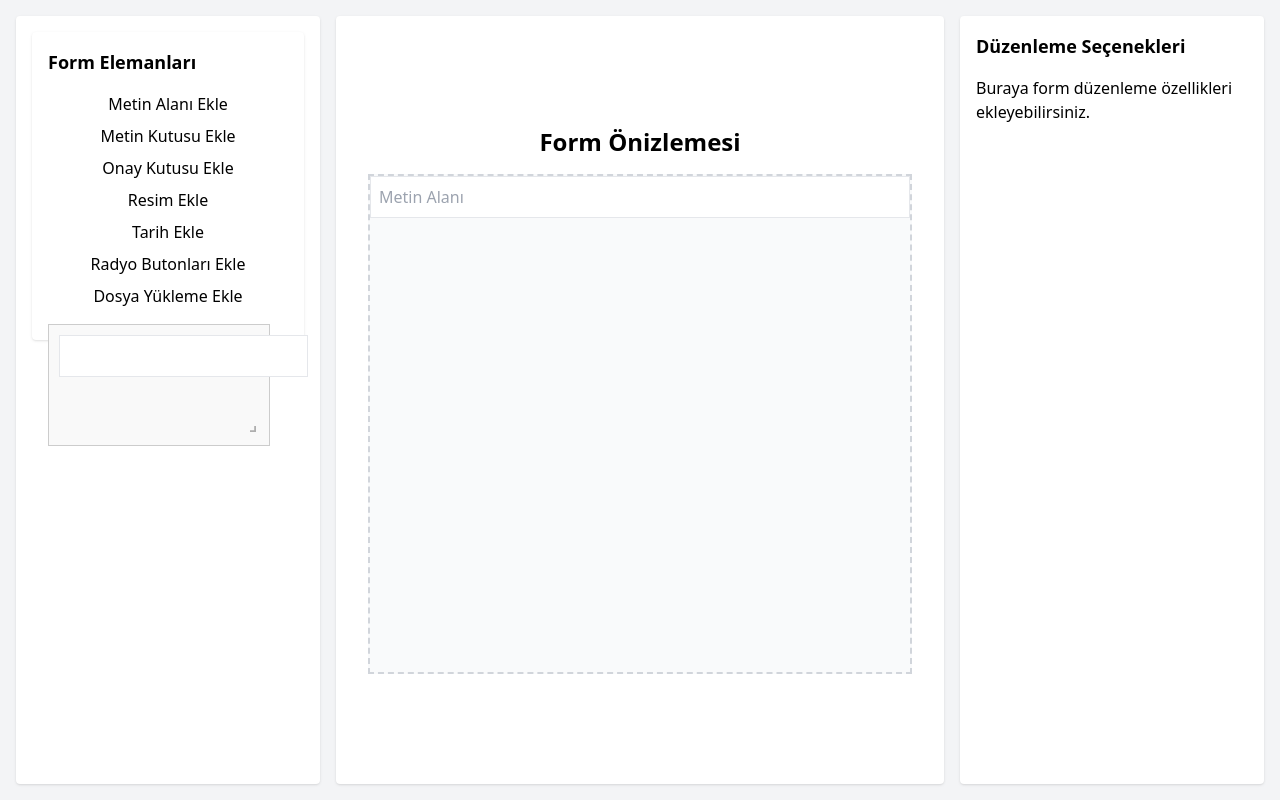
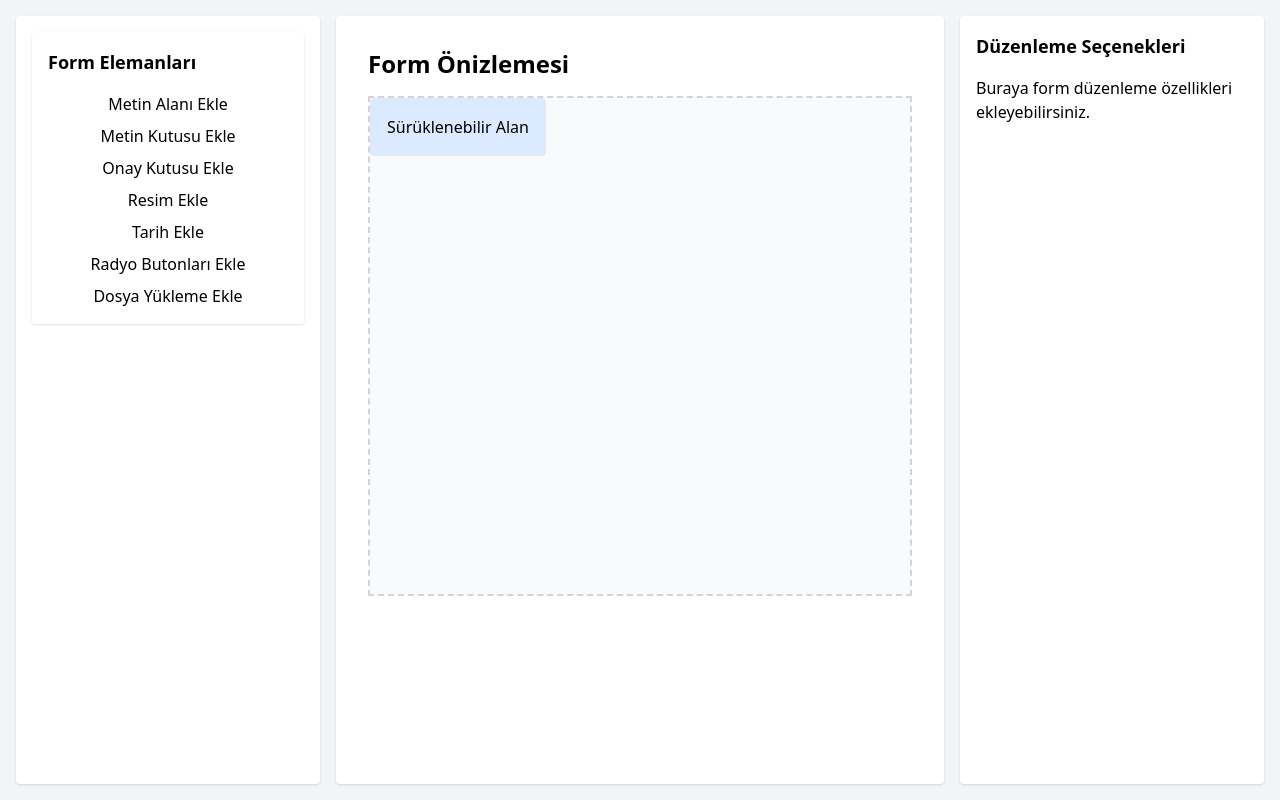
Before and after one commit to Furkan-Yildirim45/custom_form_builder, a Next.js app: page /pages/home in a window 1280 px wide. Both pictures are taken after a click on the button "Metin Alanı Ekle". Built offline with nearby package versions, Linux system fonts and the light colour scheme.

Commit message:
şuanda component konumunu ayarlama işlemi oldu. şimdi diğer işlemler olucak.

```diff
--- a/app/components/draggable_field/page.tsx
+++ b/app/components/draggable_field/page.tsx
@@ -1,108 +1,64 @@
-import React, { useRef } from 'react';
-import { useDrag } from 'react-dnd';
-import { ResizableBox } from 'react-resizable';
-import 'react-resizable/css/styles.css';
+import React, { useState, useRef } from "react";
+import { useDrag, useDrop } from "react-dnd";
 
-const DraggableField: React.FC<{ field: Field; moveField: (id: number, x: number, y: number) => void, handleFieldChange: (id: number, key: keyof Field, value: string) => void }> = ({ field, moveField, handleFieldChange }) => {
-    const ref = useRef<HTMLDivElement>(null); // ref'i useRef ile oluşturuyoruz
+interface DraggableFieldProps {
+  field: any;
+  moveField: (id: number, x: number, y: number) => void;
+  updateField: (id: number, updatedData: Partial<any>) => void;
+}
 
-    const [, drag] = useDrag(() => ({
-        type: 'FIELD',
-        item: field,
-        end: (item, monitor) => {
-            const delta = monitor.getDifferenceFromInitialOffset()!;
-            const x = field.x + delta.x;
-            const y = field.y + delta.y;
-            moveField(field.id, x, y);
-        }
-    }));
+const DraggableField: React.FC<DraggableFieldProps> = ({
+  field,
+  moveField,
+  updateField,
+}) => {
+  const [position, setPosition] = useState({ x: field.x || 0, y: field.y || 0 });
+  const ref = useRef<HTMLDivElement>(null);
 
-    // Drag işlevini ref'e bağlamak
-    drag(ref);
+  // Sürükleme için useDrag hook'u
+  const [, connectDrag] = useDrag({
+    type: "field",
+    item: { id: field.id, initialX: position.x, initialY: position.y }, // İlk pozisyonu da ilet
+  });
 
-    function renderField(field: Field): React.ReactNode {
-        switch (field.type) {
-            case 'text':
-                return (
-                    <input
-                        type="text"
-                        value={field.value}
-                        onChange={(e) => handleFieldChange(field.id, 'value', e.target.value)}
-                        className="p-2 border"
-                    />
-                );
-            case 'textarea':
-                return (
-                    <textarea
-                        value={field.value}
-                        onChange={(e) => handleFieldChange(field.id, 'value', e.target.value)}
-                        className="p-2 border"
-                    />
-                );
-            case 'checkbox':
-                return (
-                    <input
-                        type="checkbox"
-                        checked={field.value === 'true'}
-                        onChange={(e) => handleFieldChange(field.id, 'value', e.target.checked ? 'true' : 'false')}
-                    />
-                );
-            case 'image':
-                return <input type="file" onChange={(e) => handleFieldChange(field.id, 'value', e.target.value)} />;
-            case 'date':
-                return (
-                    <input
-                        type="date"
-                        value={field.value}
-                        onChange={(e) => handleFieldChange(field.id, 'value', e.target.value)}
-                        className="p-2 border"
-                    />
-                );
-            case 'radio':
-                return (
-                    <div>
-                        {field.options?.map((option, index) => (
-                            <div key={index}>
-                                <input
-                                    type="radio"
-                                    name={`radio-${field.id}`}
-                                    value={option}
-                                    checked={field.value === option}
-                                    onChange={(e) => handleFieldChange(field.id, 'value', e.target.value)}
-                                />
-                                <label>{option}</label>
-                            </div>
-                        ))}
-                    </div>
-                );
-            case 'file':
-                return <input type="file" onChange={(e) => handleFieldChange(field.id, 'value', e.target.value)} />;
-            default:
-                return null;
-        }
-    }
+  // Bırakma için useDrop hook'u
+  const [, connectDrop] = useDrop({
+    accept: "field", // Bu öğeyi kabul ederiz
+    hover: (item: any, monitor) => {
+      const delta = monitor.getDifferenceFromInitialOffset();
+      if (delta) {
+        const newX = item.initialX + delta.x; // Sürükleme sırasında yeni X pozisyonu
+        const newY = item.initialY + delta.y; // Sürükleme sırasında yeni Y pozisyonu
+        setPosition({ x: newX, y: newY }); // Konumu güncelle
+      }
+    },
+    drop: (item: any, monitor) => {
+      const clientOffset = monitor.getClientOffset();
+      if (clientOffset) {
+        // Mouse bıraktığında final pozisyonu kaydet
+        moveField(item.id, clientOffset.x, clientOffset.y);
+      }
+    },
+  });
 
+  // Drag ve Drop bağlantılarını birleştir
+  connectDrag(ref);
+  connectDrop(ref);
 
-    return (
-        <div
-            ref={ref} // ref'i kullanıyoruz
-            style={{
-                position: 'absolute',
-                left: `${field.x}px`,
-                top: `${field.y}px`,
-                padding: '10px',
-                border: '1px solid #ccc',
-                background: '#f9f9f9',
-                cursor: 'move',
-                width: 'auto',
-                height: 'auto'
-            }}
-        >
-            <ResizableBox width={200} height={100} minConstraints={[100, 50]} maxConstraints={[300, 150]}>
-                {renderField(field)} {/* renderField fonksiyonunu kullanarak form elemanını render ediyoruz */}
-            </ResizableBox>
-        </div>
-    );
+  return (
+    <div
+      ref={ref}
+      style={{
+        position: "absolute",
+        left: position.x, // Güncellenmiş X pozisyonu
+        top: position.y,  // Güncellenmiş Y pozisyonu
+        cursor: "move",   // Sürükleme sırasında mouse pointer'ı
+      }}
+      className="p-4 bg-blue-100 border rounded"
+    >
+      {field.label || "Sürüklenebilir Alan"} {/* Alanın etiketini göster */}
+    </div>
+  );
 };
 
 export default DraggableField;
--- a/app/components/form_builder/page.tsx
+++ b/app/components/form_builder/page.tsx
@@ -1,8 +1,15 @@
-import React, { useState } from 'react';
-import { DndProvider } from 'react-dnd';
-import { HTML5Backend } from 'react-dnd-html5-backend';
-import 'react-resizable/css/styles.css';
-import DraggableField from '../draggable_field/page';
+"use client"
+import React, { useState } from "react";
+
+type FieldType = "text" | "textarea" | "checkbox" | "image" | "date" | "radio" | "file";
+
+interface Field {
+  id: number;
+  type: FieldType;
+  label: string;
+  value: string;
+  options?: string[];
+}
 
 const FormBuilder: React.FC<{ addFieldToPreview: (field: Field) => void }> = ({
   addFieldToPreview,
@@ -12,16 +19,16 @@ const FormBuilder: React.FC<{ addFieldToPreview: (field: Field) => void }> = ({
   const [isRadioOptionsVisible, setIsRadioOptionsVisible] = useState(false);
 
   const addField = (type: FieldType) => {
-    const newField: Field = { id: Date.now(), type, label: "", value: "", x: 0, y: 0 };
+    const newField: Field = { id: Date.now(), type, label: "", value: "" };
 
-    if (type === 'radio' && radioOptions.length > 0) {
+    if (type === "radio" && radioOptions.length > 0) {
       newField.options = radioOptions;
     }
 
     setFields([...fields, newField]);
     addFieldToPreview(newField);
 
-    if (type === 'radio') {
+    if (type === "radio") {
       setRadioOptions([]);
       setIsRadioOptionsVisible(false);
     }
@@ -32,32 +39,21 @@ const FormBuilder: React.FC<{ addFieldToPreview: (field: Field) => void }> = ({
   };
 
   const handleRadioOptionsChange = (e: React.ChangeEvent<HTMLInputElement>) => {
-    const options = e.target.value.split(',').map((option) => option.trim());
+    const options = e.target.value.split(",").map((option) => option.trim());
     setRadioOptions(options);
   };
 
-  // Drag and Drop için işlevler
-  const moveField = (id: number, x: number, y: number) => {
-    setFields((prevFields) =>
-      prevFields.map((field) =>
-        field.id === id ? { ...field, x, y } : field
-      )
-    );
-  };
-
   return (
-    // DndProvider ile FormBuilder'ı sarmalıyoruz
-    <DndProvider backend={HTML5Backend}>
     <div className="p-4 bg-white rounded shadow">
       <h2 className="text-lg font-bold mb-4">Form Elemanları</h2>
       <div className="flex flex-col space-y-2">
-          <button className="btn-primary" onClick={() => addField('text')}>Metin Alanı Ekle</button>
-          <button className="btn-primary" onClick={() => addField('textarea')}>Metin Kutusu Ekle</button>
-          <button className="btn-primary" onClick={() => addField('checkbox')}>Onay Kutusu Ekle</button>
-          <button className="btn-primary" onClick={() => addField('image')}>Resim Ekle</button>
-          <button className="btn-primary" onClick={() => addField('date')}>Tarih Ekle</button>
+        <button className="btn-primary" onClick={() => addField("text")}>Metin Alanı Ekle</button>
+        <button className="btn-primary" onClick={() => addField("textarea")}>Metin Kutusu Ekle</button>
+        <button className="btn-primary" onClick={() => addField("checkbox")}>Onay Kutusu Ekle</button>
+        <button className="btn-primary" onClick={() => addField("image")}>Resim Ekle</button>
+        <button className="btn-primary" onClick={() => addField("date")}>Tarih Ekle</button>
         <button className="btn-primary" onClick={() => setIsRadioOptionsVisible(true)}>Radyo Butonları Ekle</button>
-          <button className="btn-primary" onClick={() => addField('file')}>Dosya Yükleme Ekle</button>
+        <button className="btn-primary" onClick={() => addField("file")}>Dosya Yükleme Ekle</button>
 
         {isRadioOptionsVisible && (
           <div>
@@ -65,27 +61,14 @@ const FormBuilder: React.FC<{ addFieldToPreview: (field: Field) => void }> = ({
             <input type="text" placeholder="Seçenekleri girin" className="border p-2" onChange={handleRadioOptionsChange} />
             <button className="btn-primary mt-2" onClick={() => {
               setIsRadioOptionsVisible(false);
-                addField('radio');
+              addField("radio");
             }}>
               Seçenekleri Ekle
             </button>
           </div>
         )}
       </div>
-
-        {/* Form Elemanlarının Ön İzlemesi */}
-        <div className="mt-4 relative">
-          {fields.map((field) => (
-            <DraggableField
-              key={field.id}
-              field={field}
-              moveField={moveField}
-              handleFieldChange={handleFieldChange}  // handleFieldChange fonksiyonunu da buraya eklemeyi unutmayın
-            />
-          ))}
     </div>
-      </div>
-    </DndProvider>
   );
 };
 
--- a/app/pages/home/page.tsx
+++ b/app/pages/home/page.tsx
@@ -1,78 +1,57 @@
-"use client"
+"use client";
+
+import { useState } from "react";
+import { DndProvider } from "react-dnd";
+import { HTML5Backend } from "react-dnd-html5-backend";
 import FormBuilder from "@/app/components/form_builder/page";
-import { useState } from "react";
+import DraggableField from "@/app/components/draggable_field/page";
 
 interface HomePageProps {
-    onLogout: () => void; // Çıkış yapıldığında tetiklenecek fonksiyon
+    onLogout: () => void;
 }
 
 const HomePage: React.FC<HomePageProps> = ({ onLogout }) => {
     const [previewFields, setPreviewFields] = useState<any[]>([]);
 
     const addFieldToPreview = (field: any) => {
-        setPreviewFields((prevFields) => [...prevFields, field]);
+        setPreviewFields((prevFields) => [...prevFields, { ...field, x: 0, y: 0 }]);
     };
 
-    const handleImageChange = (id: number, e: React.ChangeEvent<HTMLInputElement>) => {
-        const file = e.target.files ? e.target.files[0] : null;
-        if (file) {
-            const updatedField = {
-                ...previewFields.find((field) => field.id === id),
-                value: URL.createObjectURL(file),
-            };
-            setPreviewFields(
-                previewFields.map((field) => (field.id === id ? updatedField : field))
+    const updateField = (id: number, updatedData: Partial<any>) => {
+        setPreviewFields((prevFields) =>
+            prevFields.map((field) =>
+                field.id === id ? { ...field, ...updatedData } : field
+            )
         );
-        }
     };
 
+    const moveField = (id: number, x: number, y: number) => {
+        console.log(`Moving field ${id} to x: ${x}, y: ${y}`); // Log
+        setPreviewFields((prevFields) =>
+          prevFields.map((field) =>
+            field.id === id ? { ...field, x, y } : field
+          )
+        );
+      };
+
+
     return (
+        <DndProvider backend={HTML5Backend}>
             <div className="h-screen grid grid-cols-[1fr_2fr_1fr] gap-4 p-4 bg-gray-100">
                 <div className="bg-white shadow rounded p-4">
                     <FormBuilder addFieldToPreview={addFieldToPreview} />
                 </div>
 
-            {/* Orta Panel - Form Önizlemesi */}
-            <div className="bg-white shadow rounded p-8 flex flex-col items-center justify-center">
+                <div className="bg-white shadow rounded p-8 relative">
                     <h1 className="text-2xl font-bold mb-4">Form Önizlemesi</h1>
-                <div className="w-full h-[500px] border-2 border-dashed border-gray-300 bg-gray-50">
-                    {previewFields.map((field, index) => (
-                        <div key={index} className="mb-4">
-                            {field.type === "text" && <input type="text" placeholder={field.label || "Metin Alanı"} className="border p-2 w-full mb-2" />}
-                            {field.type === "textarea" && <textarea placeholder={field.label || "Metin Kutusu"} className="border p-2 w-full mb-2" rows={3} />}
-                            {field.type === "checkbox" && <div className="flex items-center"><input type="checkbox" className="mr-2" /><span>{field.label || "Onay Kutusu"}</span></div>}
-                            {field.type === "image" && (
-                                <div>
-                                    <input
-                                        type="file"
-                                        className="mb-2"
-                                        accept="image/*"
-                                        onChange={(e) => handleImageChange(field.id, e)}
+                    <div className="w-full h-[500px] border-2 border-dashed border-gray-300 bg-gray-50 relative">
+                        {previewFields.map((field) => (
+                            <DraggableField
+                                key={field.id}
+                                field={field}
+                                moveField={moveField}
+                                updateField={updateField}
                             />
-                                    {field.value && (
-                                        <div className="mt-2">
-                                            <img
-                                                src={field.value}
-                                                alt="Uploaded"
-                                                style={{ maxWidth: "100%", height: "auto" }}
-                                            />
-                                        </div>
-                                    )}
-                                </div>
-                            )}
-                            {field.type === "date" && <input type="date" className="mb-2 border p-2 w-full" />}
-                            {field.type === "radio" && (
-                                <div>
-                                    {field.options?.map((option: string, i: number) => (
-                                        <div key={i} className="flex items-center">
-                                            <input type="radio" id={`${field.id}-option-${i}`} name={`radio-group-${field.id}`} value={option} className="mr-2" />
-                                            <label htmlFor={`${field.id}-option-${i}`}>{option}</label>
-                                        </div>
-                                    ))}
-                                </div>
-                            )}
-                            {field.type === "file" && <input type="file" className="mb-2" />}
-                        </div>
                         ))}
                     </div>
                 </div>
@@ -82,8 +61,8 @@ const HomePage: React.FC<HomePageProps> = ({ onLogout }) => {
                     <p>Buraya form düzenleme özellikleri ekleyebilirsiniz.</p>
                 </div>
             </div>
+        </DndProvider>
     );
 };
 
-
 export default HomePage;
```
Lines whose indentation alone changed are shown as unchanged.
